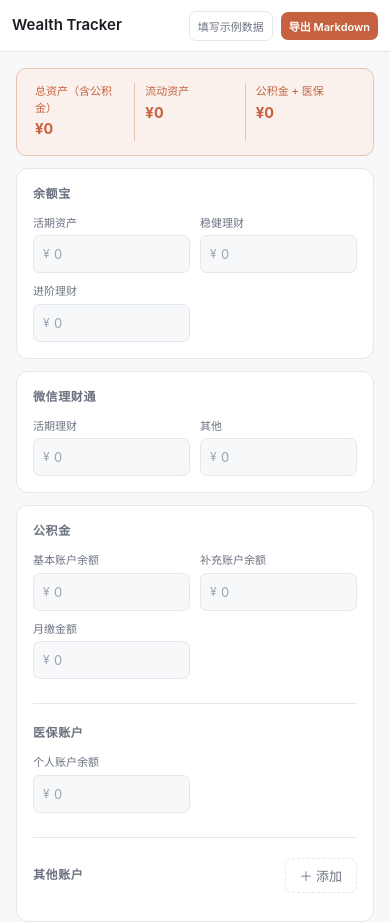
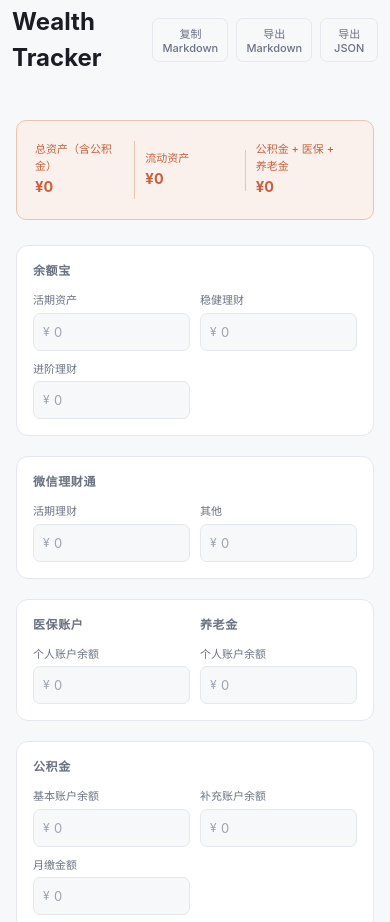
Before and after one commit to mayue-labs/mayue, a plain HTML site: page wealth-tracker/index.html in a window 390 px wide. Shown: the top 922 px of the page. Drawn offline with Linux system fonts and the light colour scheme.

Commit message:
调整财富追踪器布局与导出功能

```diff
--- a/wealth-tracker/index.html
+++ b/wealth-tracker/index.html
@@ -34,13 +34,13 @@
 
   /* Header */
   .header {
-    background: var(--surface);
-    border-bottom: 1px solid var(--border);
+    background: transparent;
+    border-bottom: none;
     padding: 0 max(24px, calc((100% - 1100px) / 2 + 24px));
     display: flex;
     align-items: center;
     justify-content: space-between;
-    height: 52px;
+    height: 80px;
     position: sticky;
     top: 0;
     z-index: 100;
@@ -53,7 +53,7 @@
     display: flex; align-items: center; justify-content: center;
     color: white; font-size: 14px; font-weight: 700;
   }
-  .header-title { font-size: 15px; font-weight: 600; }
+  .header-title { font-size: 24px; font-weight: 700; }
   .header-date { font-size: 12px; color: var(--text-muted); }
   .header-actions { display:flex; align-items:center; gap:8px; }
   .header-actions .btn { padding:6px 10px; font-size:12px; }
@@ -62,14 +62,18 @@
   .main {
     display:grid;
     grid-template-columns:repeat(2, minmax(0, 1fr));
-    gap:12px;
-    padding: 16px 24px 20px;
+    column-gap: 12px;
+    row-gap: 20px;
+    padding: 40px 24px 20px;
     max-width: 1100px;
     margin: 0 auto;
   }
   .main > .summary-bar,
   .main > .export-row { grid-column:1 / -1; }
-  .main > .card:last-of-type { grid-column:1 / -1; }
+  .main > .gjj-card { grid-column: 1; grid-row: 3; }
+  .main > .other-card { grid-column: 1 / -1; }
+  .account-card { grid-column: 2; grid-row: 3; }
+  .account-card .form-grid { grid-template-columns: repeat(3, 1fr); }
 
   /* Card */
   .card {
@@ -86,13 +90,15 @@
     border: 1px solid #EAC4B2;
     border-radius: 10px;
     padding: 14px 18px;
+    height: 100px;
     display: flex;
+    align-items: center;
     gap: 0;
-    margin-bottom: 20px;
+    margin-bottom: 5px;
     flex-wrap: wrap;
   }
   .summary-item {
-    display: flex; flex-direction: column; gap: 2px;
+    display: flex; flex-direction: column; justify-content: center; gap: 2px;
     flex: 1; min-width: 120px;
     padding: 0 16px;
     border-right: 1px solid #EAC4B2;
@@ -123,10 +129,11 @@
   }
   @media (max-width: 600px) {
     .form-grid { grid-template-columns: repeat(2, 1fr); }
+    .account-card .form-grid { grid-template-columns: repeat(2, 1fr); }
     .form-grid.cols-2m { grid-template-columns: 1fr 1fr; }
     .summary-item { min-width: 100px; padding: 0 10px; }
     .s-value { font-size: 15px; }
-    .main { padding: 16px; }
+    .main { padding: 40px 16px 16px; }
     .card { padding: 16px; }
     .header { padding: 0 16px; }
     .other-row { grid-template-columns: 1fr 1fr auto !important; }
@@ -212,8 +219,9 @@
   .export-hint { font-size: 12px; color: var(--text-muted); flex: 1; min-width: 160px; }
 
   @media (max-width: 700px) {
-    .main { display:block; padding:16px; }
-    .main > * { margin-bottom:12px; }
+    .main { display:block; padding:40px 16px 16px; }
+    .main > * { margin-bottom:20px; }
+    .main > .summary-bar { margin-bottom:25px; }
     .header { padding:0 12px; }
     .header-date { display:none; }
     .header-actions .btn { padding:6px 8px; font-size:11px; }
@@ -221,14 +229,15 @@
 
   /* Toast */
   .toast {
-    position: fixed; bottom: 24px; right: 24px;
+    position: fixed; bottom: 24px; left: 50%;
+    top: auto; right: auto;
     background: #1A1D23; color: white;
     padding: 10px 18px; border-radius: 8px;
     font-size: 13px; font-weight: 500;
-    opacity: 0; transform: translateY(8px);
+    opacity: 0; transform: translate(-50%, 8px);
     transition: all 0.2s; pointer-events: none; z-index: 999;
   }
-  .toast.show { opacity: 1; transform: translateY(0); }
+  .toast.show { opacity: 1; transform: translate(-50%, 0); }
 
   /* Divider */
   .divider { border: none; border-top: 1px solid var(--border); margin: 20px 0; }
@@ -242,8 +251,9 @@
   </div>
   <div class="header-actions">
     <span class="header-date" id="currentDate"></span>
-    <button class="btn btn-outline" onclick="fillSample()">填写示例数据</button>
-    <button class="btn btn-accent" onclick="exportAssets()">导出 Markdown</button>
+    <button class="btn btn-outline" onclick="copyMarkdown()">复制 Markdown</button>
+    <button class="btn btn-outline" onclick="downloadExport('markdown')">导出 Markdown</button>
+    <button class="btn btn-outline" onclick="downloadExport('json')">导出 JSON</button>
   </div>
 </div>
 
@@ -260,7 +270,7 @@
       <span class="s-value" id="total-liquid">¥0</span>
     </div>
     <div class="summary-item">
-      <span class="s-label">公积金 + 医保</span>
+      <span class="s-label">公积金 + 医保 + 养老金</span>
       <span class="s-value" id="total-gjj">¥0</span>
     </div>
   </div>
@@ -303,8 +313,30 @@
     </div>
   </div>
 
+  <!-- 医保账户 & 养老金 -->
+  <div class="card account-card">
+    <div class="section">
+      <div class="form-grid">
+        <div class="account-field">
+          <div class="section-header"><span class="section-title">医保账户</span></div>
+          <div class="field">
+            <label>个人账户余额</label>
+            <div class="amount-wrap"><span class="currency">¥</span><input type="number" id="yibao" placeholder="0" oninput="calcTotals()"></div>
+          </div>
+        </div>
+        <div class="account-field">
+          <div class="section-header"><span class="section-title">养老金</span></div>
+          <div class="field">
+            <label>个人账户余额</label>
+            <div class="amount-wrap"><span class="currency">¥</span><input type="number" id="yanglao" placeholder="0" oninput="calcTotals()"></div>
+          </div>
+        </div>
+      </div>
+    </div>
+  </div>
+
   <!-- 公积金 & 医保 -->
-  <div class="card">
+  <div class="card gjj-card">
     <div class="section">
       <div class="section-header"><span class="section-title">公积金</span></div>
       <div class="form-grid">
@@ -323,21 +355,10 @@
       </div>
     </div>
 
-    <hr class="divider">
+  </div>
 
-    <div class="section">
-      <div class="section-header"><span class="section-title">医保账户</span></div>
-      <div class="form-grid">
-        <div class="field">
-          <label>个人账户余额</label>
-          <div class="amount-wrap"><span class="currency">¥</span><input type="number" id="yibao" placeholder="0" oninput="calcTotals()"></div>
-        </div>
-      </div>
-    </div>
-
-    <hr class="divider">
-
-    <!-- 其他账户 -->
+  <!-- 其他账户 -->
+  <div class="card other-card">
     <div class="section">
       <div class="section-header">
         <span class="section-title">其他账户</span>
@@ -377,9 +398,10 @@ function calcTotals() {
   const liquid = yeb + wx + others;
   const gjj = val('gjj-base') + val('gjj-supp');
   const yibao = val('yibao');
+  const yanglao = val('yanglao');
   document.getElementById('total-liquid').textContent = fmt(liquid);
-  document.getElementById('total-gjj').textContent = fmt(gjj + yibao);
-  document.getElementById('total-all').textContent = fmt(liquid + gjj + yibao);
+  document.getElementById('total-gjj').textContent = fmt(gjj + yibao + yanglao);
+  document.getElementById('total-all').textContent = fmt(liquid + gjj + yibao + yanglao);
 }
 
 // Other accounts
@@ -397,7 +419,7 @@ function addOtherAccount(name='', amount='') {
 }
 
 // Export
-function exportAssets() {
+function collectAssets() {
   const now = new Date().toLocaleDateString('zh-CN');
   const yebHuoqi = val('yeb-huoqi');
   const yebWenjian = val('yeb-wenjian');
@@ -408,6 +430,7 @@ function exportAssets() {
   const gjjSupp = val('gjj-supp');
   const gjjMonthly = val('gjj-monthly');
   const yibao = val('yibao');
+  const yanglao = val('yanglao');
 
   let otherRows = '';
   let otherTotal = 0;
@@ -420,7 +443,7 @@ function exportAssets() {
 
   const liquid = yebHuoqi + yebWenjian + yebJinjie + wxHuoqi + wxOther + otherTotal;
   const gjj = gjjBase + gjjSupp;
-  const total = liquid + gjj + yibao;
+  const total = liquid + gjj + yibao + yanglao;
 
   let md = `# 账户资产数据\n> 更新时间：${now}\n\n`;
   md += `## 资产总览\n\n| 账户 | 类型 | 金额 |\n|------|------|------|\n`;
@@ -433,31 +456,52 @@ function exportAssets() {
   if (gjjBase) md += `| 公积金 · 基本账户 | 公积金 | ${fmtMd(gjjBase)} |\n`;
   if (gjjSupp) md += `| 公积金 · 补充账户 | 公积金 | ${fmtMd(gjjSupp)} |\n`;
   if (yibao) md += `| 医保个人账户 | 医保 | ${fmtMd(yibao)} |\n`;
+  if (yanglao) md += `| 养老金个人账户 | 养老金 | ${fmtMd(yanglao)} |\n`;
   md += `| **合计** | | **${fmtMd(total)}** |\n\n`;
   md += `## 关键指标\n\n`;
   md += `- 流动资产：${fmtMd(liquid)}\n`;
   md += `- 公积金合计：${fmtMd(gjj)}\n`;
   if (gjjMonthly) md += `- 公积金月缴：${fmtMd(gjjMonthly)}/月\n`;
   if (yibao) md += `- 医保个人账户：${fmtMd(yibao)}\n`;
+  if (yanglao) md += `- 养老金个人账户：${fmtMd(yanglao)}\n`;
   md += `- 总资产：${fmtMd(total)}\n`;
 
-  navigator.clipboard.writeText(md).then(() => showToast('✓ 已复制到剪贴板'));
+  const json = {
+    updatedAt: new Date().toISOString(),
+    summary: { liquid, providentFund: gjj, medicalInsurance: yibao, pension: yanglao, total },
+    accounts: {
+      yuEBao: { current: yebHuoqi, steady: yebWenjian, advanced: yebJinjie },
+      weChatWealth: { current: wxHuoqi, other: wxOther },
+      providentFund: { base: gjjBase, supplementary: gjjSupp, monthlyContribution: gjjMonthly },
+      medicalInsurance: { personal: yibao },
+      pension: { personal: yanglao },
+      other: Array.from(document.querySelectorAll('#other-accounts-list .other-row')).map(row => ({
+        name: row.querySelector('input[type=text]').value || '其他账户',
+        amount: parseFloat(row.querySelector('.other-amount').value) || 0
+      }))
+    }
+  };
+  return { md, json };
 }
 
-// Sample data
-function fillSample() {
-  document.getElementById('yeb-huoqi').value = 735738;
-  document.getElementById('yeb-wenjian').value = 325000;
-  document.getElementById('yeb-jinjie').value = 53700;
-  document.getElementById('wx-huoqi').value = 430363;
-  document.getElementById('wx-other').value = '';
-  document.getElementById('gjj-base').value = 135122;
-  document.getElementById('gjj-supp').value = 9911;
-  document.getElementById('gjj-monthly').value = 1120;
-  document.getElementById('yibao').value = 3500;
-  calcTotals();
-  showToast('已填入示例数据');
+function copyMarkdown() {
+  navigator.clipboard.writeText(collectAssets().md).then(() => showToast('✓ Markdown 已复制到剪贴板'));
 }
+
+function downloadExport(format) {
+  const { md, json } = collectAssets();
+  const isJson = format === 'json';
+  const blob = new Blob([isJson ? JSON.stringify(json, null, 2) : md], {
+    type: isJson ? 'application/json;charset=utf-8' : 'text/markdown;charset=utf-8'
+  });
+  const link = document.createElement('a');
+  link.href = URL.createObjectURL(blob);
+  link.download = `账户资产数据.${isJson ? 'json' : 'md'}`;
+  link.click();
+  URL.revokeObjectURL(link.href);
+  showToast(`✓ 已导出 ${isJson ? 'JSON' : 'Markdown'}`);
+}
+
 </script>
 </body>
 </html>
```
